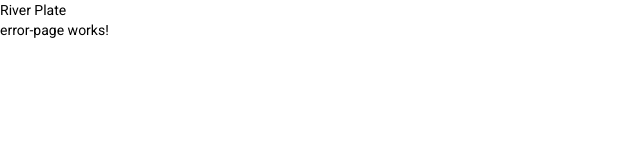
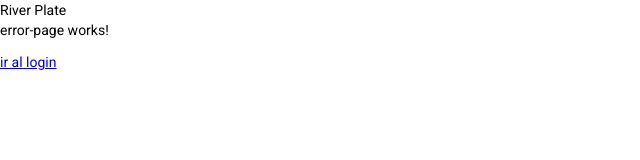
Before and after one commit to Renato-Servadei/heroesApp, an Angular app: page /404 in a window 1280 px wide. Shown: the top 160 px of the page, without its empty margins (0-640 px from the left). Built offline with nearby package versions, Linux system fonts and the light colour scheme.

Commit message:
creadas rutas hijas auth

```diff
--- a/src/app/app-routing.module.ts
+++ b/src/app/app-routing.module.ts
@@ -4,13 +4,18 @@
 
 const routes: Routes = [
   {
+    path: 'auth',
+    loadChildren: () => import('./auth/auth.module').then ( m => m.AuthModule)
+  },
+  {
     path: '404',
     component: ErrorPageComponent
   },
   {
     path: '**',
-    component: ErrorPageComponent
+    redirectTo: '404'
   }
+
 ]
 
 @NgModule({
--- a/src/app/auth/auth.module.ts
+++ b/src/app/auth/auth.module.ts
@@ -2,6 +2,8 @@
 import { CommonModule } from '@angular/common';
 import { LoginComponent } from './pages/login/login.component';
 import { RegistroComponent } from './pages/registro/registro.component';
+import { AppRoutingModule } from '../app-routing.module';
+import { AuthRoutingModule } from './auth-routing.module';
 
 
 
@@ -11,6 +13,7 @@
     RegistroComponent
   ],
   imports: [
+    AuthRoutingModule,
     CommonModule
   ]
 })
--- a/src/app/shared/error-page/error-page.component.html
+++ b/src/app/shared/error-page/error-page.component.html
@@ -1 +1,2 @@
 <p>error-page works!</p>
+<a routerLink="/auth/login">ir al login</a>
```
Also changed, not shown: src/app/auth/auth-routing.module.ts (added, +37 -0 lines).
